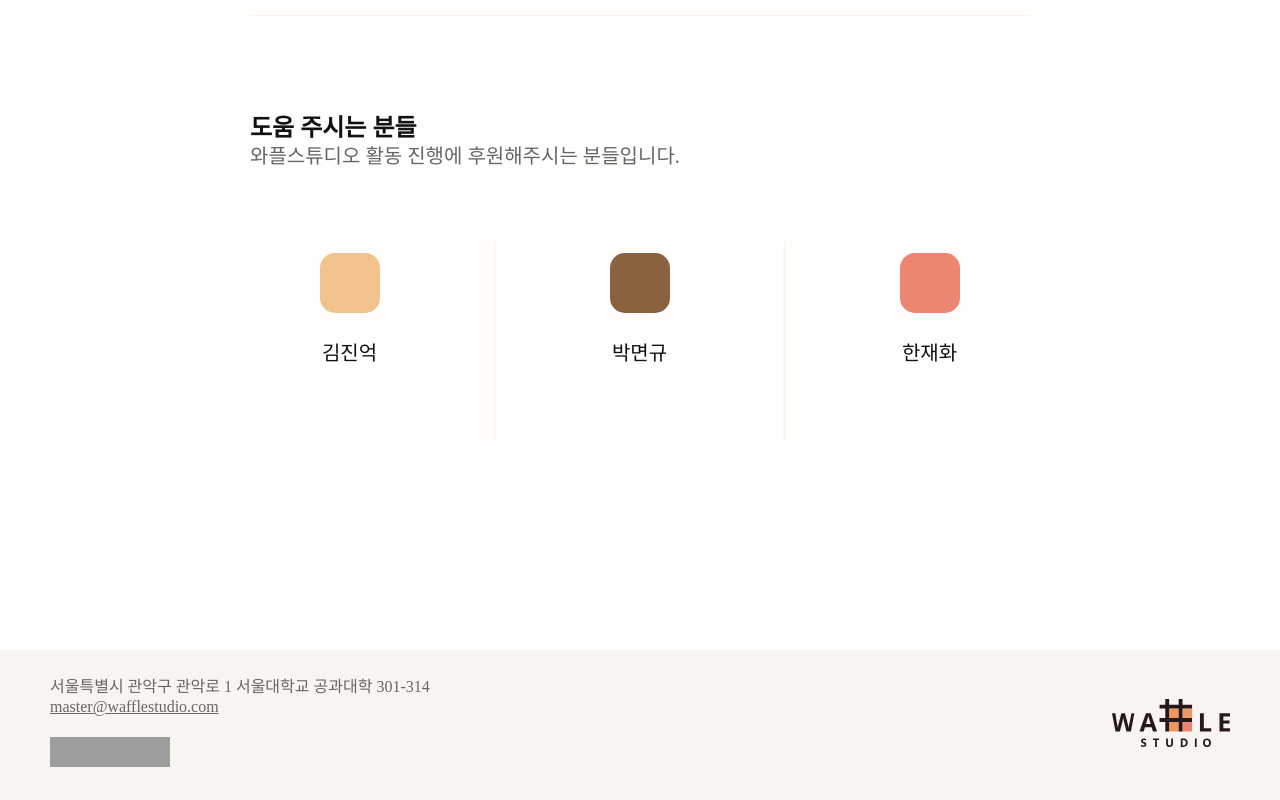
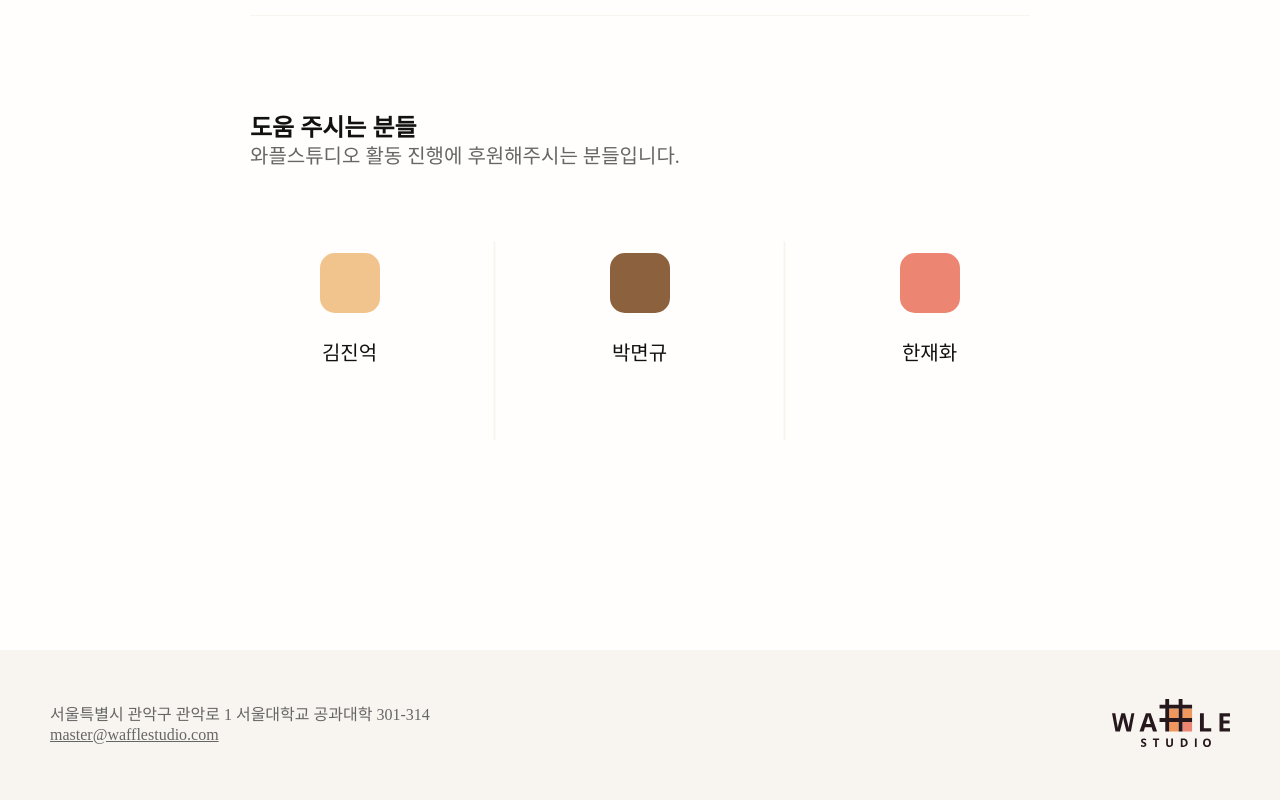
Before and after one commit to wafflestudio/wafflestudio.com, a Next.js app: page / in a window 1280 px wide. Shown: the part 3366-4166 px from the top of the page. Built offline with nearby package versions, Linux system fonts and the light colour scheme; grey boxes are pictures that could not be loaded; a web font is replaced by a local one.

Commit message:
remove vercel footer

```diff
--- a/components/Footer.tsx
+++ b/components/Footer.tsx
@@ -55,9 +55,6 @@ const Footer = () => {
         서울대학교 공과대학 301-314 <br />
         <a href="mailto:master@wafflestudio.com">
           master@wafflestudio.com
-        </a>{' '} <br/><br />
-        <a href="https://vercel.com?utm_source=[team-name]&utm_campaign=oss" target="_blank">
-          <Image src="https://www.datocms-assets.com/31049/1618983297-powered-by-vercel.svg" width={120} height={30} />
         </a>
       </TextContainer>
       <IconContainer>
```
